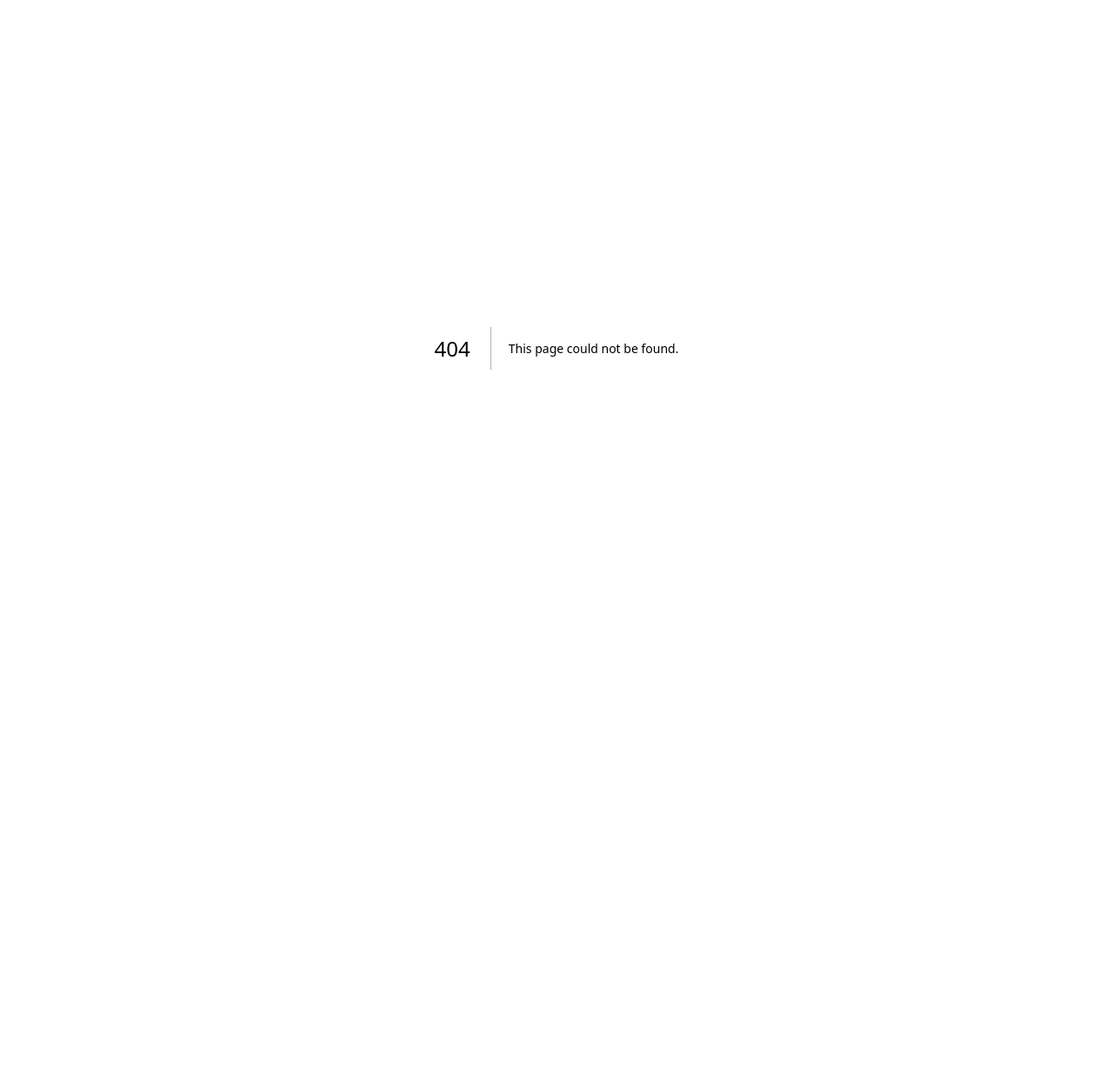
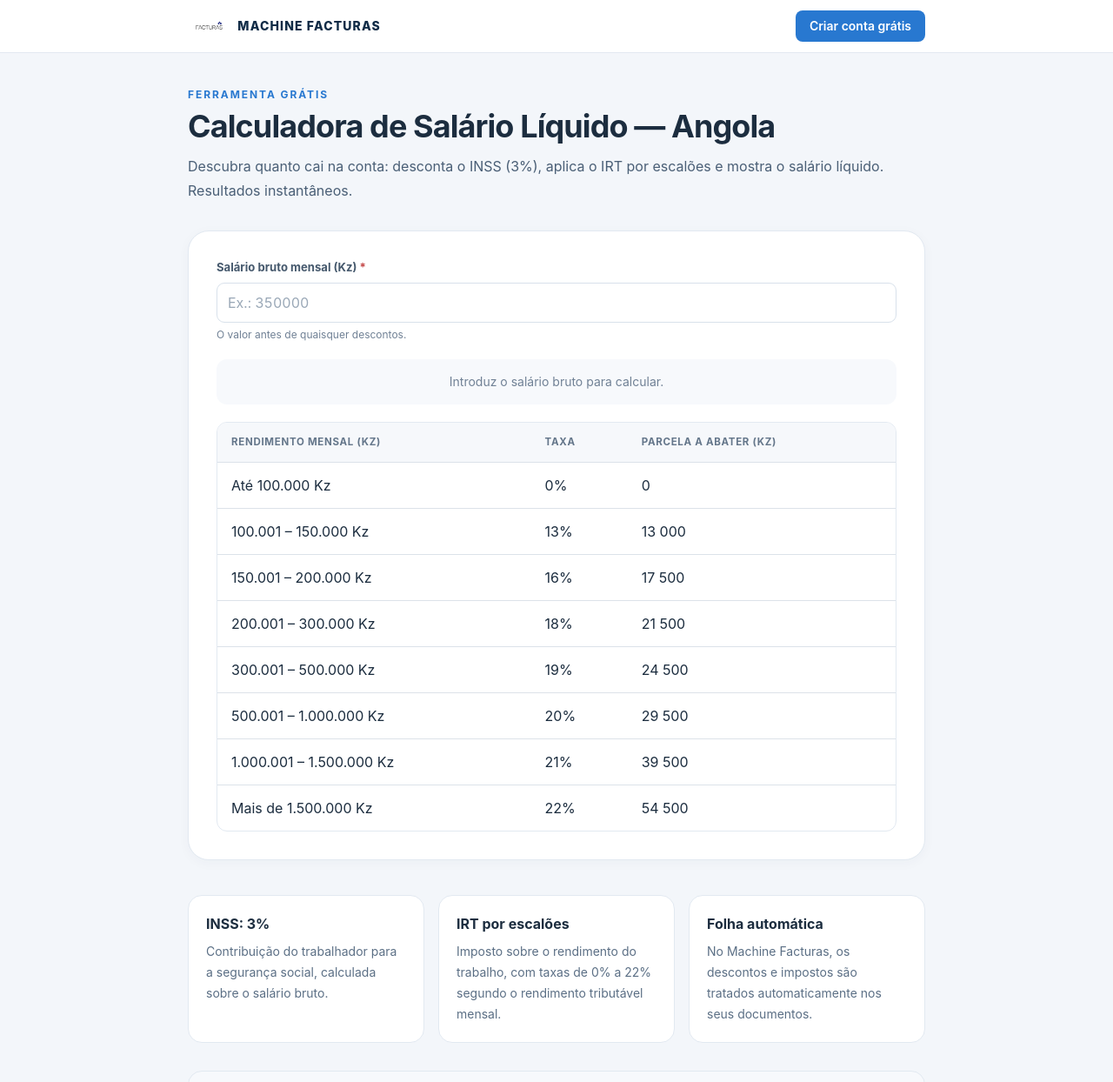
Before and after one commit to Dzumbuca/facturacao-angola, a Next.js app: page /ferramentas/salario in a window 1280 px wide. Before the commit this address had no page. Shown: the top 1244 px of the page at 87% size. Before the commit the page ends 800 px from the top, so only its background shows below. Built offline with nearby package versions, Linux system fonts and the light colour scheme; no server answers; the database is empty.

Commit message:
feat: calculadora de salario liquido e IRT (ferramenta publica SEO)

```diff
--- /dev/null
+++ b/src/app/ferramentas/salario/calculator.tsx
@@ -0,0 +1,70 @@
+'use client';
+
+import { useState } from 'react';
+
+// Tabela do IRT — rendimento do trabalho (mensal, Kz), em vigor desde Janeiro de 2024.
+// Estrutura: até (limite superior do escalão), taxa marginal, parcela a abater.
+const IRT_TABLE = [
+  { max: 100_000, rate: 0, deduct: 0, label: 'Até 100.000 Kz' },
+  { max: 150_000, rate: 0.13, deduct: 13_000, label: '100.001 – 150.000 Kz' },
+  { max: 200_000, rate: 0.16, deduct: 17_500, label: '150.001 – 200.000 Kz' },
+  { max: 300_000, rate: 0.18, deduct: 21_500, label: '200.001 – 300.000 Kz' },
+  { max: 500_000, rate: 0.19, deduct: 24_500, label: '300.001 – 500.000 Kz' },
+  { max: 1_000_000, rate: 0.20, deduct: 29_500, label: '500.001 – 1.000.000 Kz' },
+  { max: 1_500_000, rate: 0.21, deduct: 39_500, label: '1.000.001 – 1.500.000 Kz' },
+  { max: Infinity, rate: 0.22, deduct: 54_500, label: 'Mais de 1.500.000 Kz' },
+];
+
+const INSS_RATE = 0.03; // contribuição do trabalhador para o INSS
+
+const kz = (value: number) => new Intl.NumberFormat('pt-AO', { style: 'currency', currency: 'AOA' }).format(Number.isFinite(value) ? value : 0);
+
+export function SalaryCalculator() {
+  const [gross, setGross] = useState('');
+
+  const grossValue = Number(gross.replace(/\s/g, '').replace(',', '.')) || 0;
+  const valid = grossValue > 0;
+  const inss = grossValue * INSS_RATE;
+  const taxable = Math.max(0, grossValue - inss);
+  const bracket = IRT_TABLE.find((step) => taxable <= step.max) ?? IRT_TABLE[IRT_TABLE.length - 1];
+  const irt = valid ? Math.max(0, taxable * bracket.rate - bracket.deduct) : 0;
+  const net = grossValue - inss - irt;
+
+  return <div className="space-y-5">
+    <div>
+      <label htmlFor="salary-gross" className="app-label">Salário bruto mensal (Kz) <span className="text-[#c44747]">*</span></label>
+      <input id="salary-gross" inputMode="decimal" className="app-input tabular-nums text-lg" placeholder="Ex.: 350000" value={gross} onChange={(event) => setGross(event.target.value)} />
+      <p className="mt-1.5 text-xs text-[#708195]">O valor antes de quaisquer descontos.</p>
+    </div>
+
+    {valid ? <div className="grid gap-3 sm:grid-cols-2">
+      <div className="rounded-xl border border-[#e2e9f1] bg-white p-4">
+        <p className="text-xs font-semibold uppercase tracking-wide text-[#708195]">INSS (3% do trabalhador)</p>
+        <p className="mt-1 text-lg font-bold tabular-nums text-[#1c2d3f]">− {kz(inss)}</p>
+      </div>
+      <div className="rounded-xl border border-[#e2e9f1] bg-white p-4">
+        <p className="text-xs font-semibold uppercase tracking-wide text-[#708195]">Rendimento tributável</p>
+        <p className="mt-1 text-lg font-bold tabular-nums text-[#1c2d3f]">{kz(taxable)}</p>
+      </div>
+      <div className="rounded-xl border border-[#f0d9c9] bg-[#fdf5ef] p-4">
+        <p className="text-xs font-semibold uppercase tracking-wide text-[#b16d15]">IRT (escalão {bracket.label})</p>
+        <p className="mt-1 text-lg font-bold tabular-nums text-[#b16d15]">− {kz(irt)}</p>
+      </div>
+      <div className="rounded-xl border border-[#cbe8dc] bg-[#eff9f4] p-4">
+        <p className="text-xs font-semibold uppercase tracking-wide text-[#227958]">Salário líquido</p>
+        <p className="mt-1 text-xl font-black tabular-nums text-[#227958]">{kz(net)}</p>
+      </div>
+    </div> : <p className="rounded-xl bg-[#f7f9fc] p-4 text-center text-sm text-[#708195]">Introduz o salário bruto para calcular.</p>}
+
+    <div className="overflow-x-auto rounded-xl border border-[#e2e9f1] bg-white">
+      <table className="data-table min-w-[520px]">
+        <thead><tr><th>Rendimento mensal (Kz)</th><th>Taxa</th><th>Parcela a abater (Kz)</th></tr></thead>
+        <tbody>
+          {IRT_TABLE.map((step) => <tr key={step.label} className={step === bracket && valid ? 'bg-[#eef6ff] font-semibold' : ''}>
+            <td>{step.label}</td><td>{Math.round(step.rate * 100)}%</td><td>{step.deduct.toLocaleString('pt-AO')}</td>
+          </tr>)}
+        </tbody>
+      </table>
+    </div>
+  </div>;
+}
--- /dev/null
+++ b/src/app/ferramentas/salario/page.tsx
@@ -0,0 +1,77 @@
+import type { Metadata } from 'next';
+import Link from 'next/link';
+import { prisma } from '@/lib/prisma';
+import { AdHtml } from '@/components/ad-html';
+import { SalaryCalculator } from './calculator';
+
+export const metadata: Metadata = {
+  metadataBase: new URL('https://facturacao-angola.vercel.app'),
+  title: 'Calculadora de Salário Líquido e IRT — Angola | Machine Facturas',
+  description: 'Calculadora de salário líquido grátis para Angola: INSS (3%), IRT por escalões e salário que cai na conta. Tabela do IRT em vigor, resultados instantâneos.',
+  keywords: ['calcular salario liquido Angola', 'calculadora IRT', 'IRT Angola 2026', 'INSS 3%', 'salario liquido Angola', 'tabela IRT'],
+  openGraph: {
+    title: 'Calculadora de Salário Líquido e IRT — Angola',
+    description: 'INSS, IRT por escalões e salário líquido. Grátis e instantâneo.',
+    locale: 'pt_AO',
+    type: 'website',
+  },
+};
+
+export default async function CalculadoraSalarioPage() {
+  let adHtml: string | null = null;
+  try {
+    const config = await prisma.platformConfig.findUnique({ where: { id: 'global' }, select: { adHtml: true } });
+    adHtml = config?.adHtml ?? null;
+  } catch { adHtml = null; }
+
+  return <main className="min-h-screen bg-[#f3f6fa] text-[#1c2d3f]">
+    <header className="border-b border-[#e2e9f1] bg-white">
+      <div className="mx-auto flex max-w-4xl items-center justify-between gap-3 px-4 py-3 md:px-6">
+        <Link href="/inicio" className="flex items-center gap-2">
+          <img src="/logo.png" alt="Facturas" className="h-9 w-auto rounded-lg bg-white object-contain px-1.5 py-1" />
+          <span className="text-sm font-extrabold tracking-[.08em] text-[#102b46]">MACHINE FACTURAS</span>
+        </Link>
+        <Link href="/register" className="rounded-lg bg-[#2878d0] px-4 py-2 text-sm font-semibold text-white transition hover:bg-[#216bbd]">Criar conta grátis</Link>
+      </div>
+    </header>
+
+    {adHtml && <div className="mx-auto max-w-4xl px-4 pt-5 md:px-6"><div className="overflow-hidden rounded-xl border border-[#e2e9f1] bg-white p-2"><AdHtml html={adHtml} /></div></div>}
+
+    <article className="mx-auto max-w-4xl px-4 py-10 md:px-6">
+      <p className="text-xs font-bold uppercase tracking-[.16em] text-[#2878d0]">Ferramenta grátis</p>
+      <h1 className="mt-2 text-3xl font-bold tracking-tight md:text-4xl">Calculadora de Salário Líquido — Angola</h1>
+      <p className="mt-3 leading-7 text-[#4a5f76]">Descubra quanto cai na conta: desconta o INSS (3%), aplica o IRT por escalões e mostra o salário líquido. Resultados instantâneos.</p>
+
+      <div className="mt-8 rounded-3xl border border-[#e2e9f1] bg-white p-6 shadow-[0_3px_14px_rgba(25,52,80,.035)] md:p-8">
+        <SalaryCalculator />
+      </div>
+
+      <div className="mt-10 grid gap-4 sm:grid-cols-3">
+        <div className="rounded-2xl border border-[#e2e9f1] bg-white p-5"><h2 className="font-bold">INSS: 3%</h2><p className="mt-2 text-sm leading-6 text-[#5b6f85]">Contribuição do trabalhador para a segurança social, calculada sobre o salário bruto.</p></div>
+        <div className="rounded-2xl border border-[#e2e9f1] bg-white p-5"><h2 className="font-bold">IRT por escalões</h2><p className="mt-2 text-sm leading-6 text-[#5b6f85]">Imposto sobre o rendimento do trabalho, com taxas de 0% a 22% segundo o rendimento tributável mensal.</p></div>
+        <div className="rounded-2xl border border-[#e2e9f1] bg-white p-5"><h2 className="font-bold">Folha automática</h2><p className="mt-2 text-sm leading-6 text-[#5b6f85]">No Machine Facturas, os descontos e impostos são tratados automaticamente nos seus documentos.</p></div>
+      </div>
+
+      <div className="mt-8 rounded-2xl border border-[#e2e9f1] bg-[#f7f9fc] p-5 text-sm leading-6 text-[#5b6f85]">
+        <strong className="text-[#1c2d3f]">Nota:</strong> cálculo indicativo com a tabela do IRT em vigor desde Janeiro de 2024 (rendimento do trabalho, descontando apenas o INSS do trabalhador). Deduções adicionais (dependentes, pensões, etc.) e casos especiais podem alterar o resultado — confirme sempre junto da AGT ou do seu contabilista.
+      </div>
+
+      <div className="mt-10 rounded-3xl bg-[#102b46] px-6 py-10 text-center text-white md:px-12">
+        <h2 className="text-2xl font-bold md:text-3xl">A sua facturação, sem cálculos manuais</h2>
+        <p className="mx-auto mt-3 max-w-xl leading-7 text-blue-100/80">O Machine Facturas trata do IVA, IRT, assinatura digital e SAFT por si. Grátis para começar — sem cartão.</p>
+        <Link href="/register" className="mt-6 inline-flex min-h-12 items-center justify-center rounded-xl bg-[#38a7b8] px-8 text-base font-bold text-[#102b46] transition hover:bg-[#4fbccb]">Criar conta grátis</Link>
+      </div>
+    </article>
+
+    <footer className="border-t border-[#e2e9f1] bg-white px-4 py-8 md:px-6">
+      <div className="mx-auto flex max-w-4xl flex-col items-center justify-between gap-3 sm:flex-row">
+        <span className="text-xs text-[#708195]">© 2026 Machine Facturas · Angola</span>
+        <div className="flex gap-5 text-sm font-medium text-[#48627a]">
+          <Link href="/ferramentas/iva" className="hover:text-[#2878d0]">Calculadora de IVA</Link>
+          <Link href="/privacidade" className="hover:text-[#2878d0]">Privacidade</Link>
+          <Link href="/inicio" className="hover:text-[#2878d0]">Início</Link>
+        </div>
+      </div>
+    </footer>
+  </main>;
+}
--- a/src/app/sitemap.ts
+++ b/src/app/sitemap.ts
@@ -7,6 +7,7 @@ export default function sitemap(): MetadataRoute.Sitemap {
     { url: BASE_URL, lastModified: new Date(), changeFrequency: 'weekly', priority: 1 },
     { url: `${BASE_URL}/inicio`, lastModified: new Date(), changeFrequency: 'weekly', priority: 1 },
     { url: `${BASE_URL}/ferramentas/iva`, lastModified: new Date(), changeFrequency: 'monthly', priority: 0.8 },
+    { url: `${BASE_URL}/ferramentas/salario`, lastModified: new Date(), changeFrequency: 'monthly', priority: 0.8 },
     { url: `${BASE_URL}/privacidade`, lastModified: new Date(), changeFrequency: 'yearly', priority: 0.3 },
     { url: `${BASE_URL}/termos`, lastModified: new Date(), changeFrequency: 'yearly', priority: 0.3 },
   ];
```
